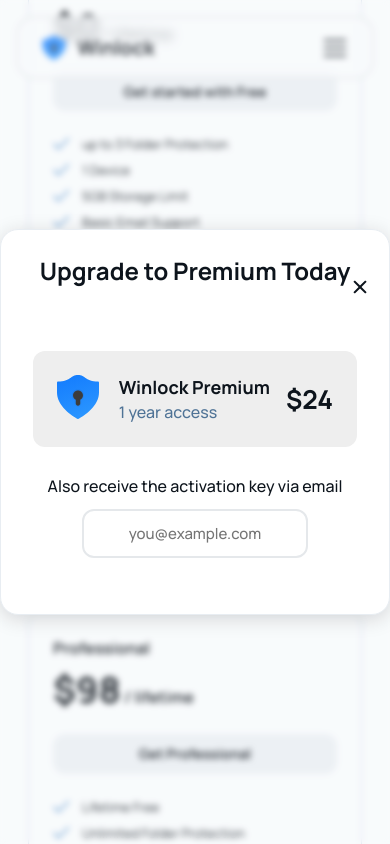
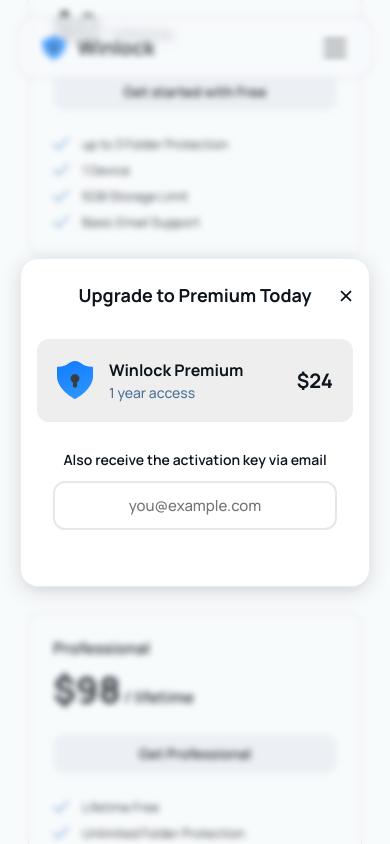
Before and after one commit to akash-singh8/winlock-web, a Next.js app: page / in a window 390 px wide. Both pictures are taken after a click on the button "Get Premium". Shown: the part 1700-2544 px from the top of the page. Built offline with nearby package versions, Linux system fonts and the light colour scheme; no server answers.

Commit message:
purchase: make responsive

```diff
--- a/src/styles/purchase.module.scss
+++ b/src/styles/purchase.module.scss
@@ -7,11 +7,13 @@
   left: 0;
   bottom: 0;
   right: 0;
+  padding: 20px;
   background-color: rgba(255, 255, 255, 0.2);
   backdrop-filter: blur(3px);
   opacity: 0;
   z-index: 20;
   transition: all 0.3s ease-out;
+  overflow: auto;
 }
 
 .purchase {
@@ -22,7 +24,7 @@
   display: flex;
   flex-direction: column;
   gap: 2rem;
-  width: 560px;
+  width: 540px;
   padding: 1.5rem 2rem 1.5rem;
   position: relative;
   margin-bottom: -100%;
@@ -49,6 +51,7 @@
   h2 {
     font-size: 24px !important;
     font-weight: 700 !important;
+    margin-bottom: 0;
   }
 
   img {
@@ -75,6 +78,7 @@
 
 .items {
   display: flex;
+  align-items: center;
   gap: 1.25rem;
 
   img {
@@ -158,3 +162,91 @@
     font-size: 1rem;
   }
 }
+
+/* Responsive Adjustments */
+@media (max-width: 780px) {
+  .purchase {
+    width: 460px;
+    padding: 1.5rem;
+  }
+
+  .title h2 {
+    font-size: 22px !important;
+  }
+}
+
+@media (max-width: 580px) {
+  .purchase {
+    width: 400px;
+    padding: 1.5rem 1rem;
+  }
+
+  .title {
+    h2 {
+      font-size: 20px !important;
+    }
+
+    img {
+      width: 24px;
+      right: 0.75rem;
+    }
+  }
+
+  .details {
+    padding: 1.25rem;
+
+    > p {
+      font-size: 22px;
+    }
+  }
+
+  .items {
+    gap: 1rem;
+
+    img {
+      height: 38px;
+    }
+
+    h2 {
+      font-size: 16px !important;
+    }
+
+    p {
+      font-size: 14px;
+    }
+  }
+}
+
+@media (max-width: 440px) {
+  .title {
+    h2 {
+      font-size: 18px !important;
+      text-align: center;
+      max-width: 250px;
+    }
+
+    img {
+      width: 22px;
+      top: 1.5rem;
+    }
+  }
+
+  .details > p {
+    font-size: 20px;
+  }
+
+  .emailInput {
+    p {
+      font-size: 14px;
+      font-weight: 600;
+    }
+
+    input {
+      width: 90%;
+    }
+  }
+
+  .paymentButtons {
+    padding: 0 1.5rem;
+  }
+}
```
